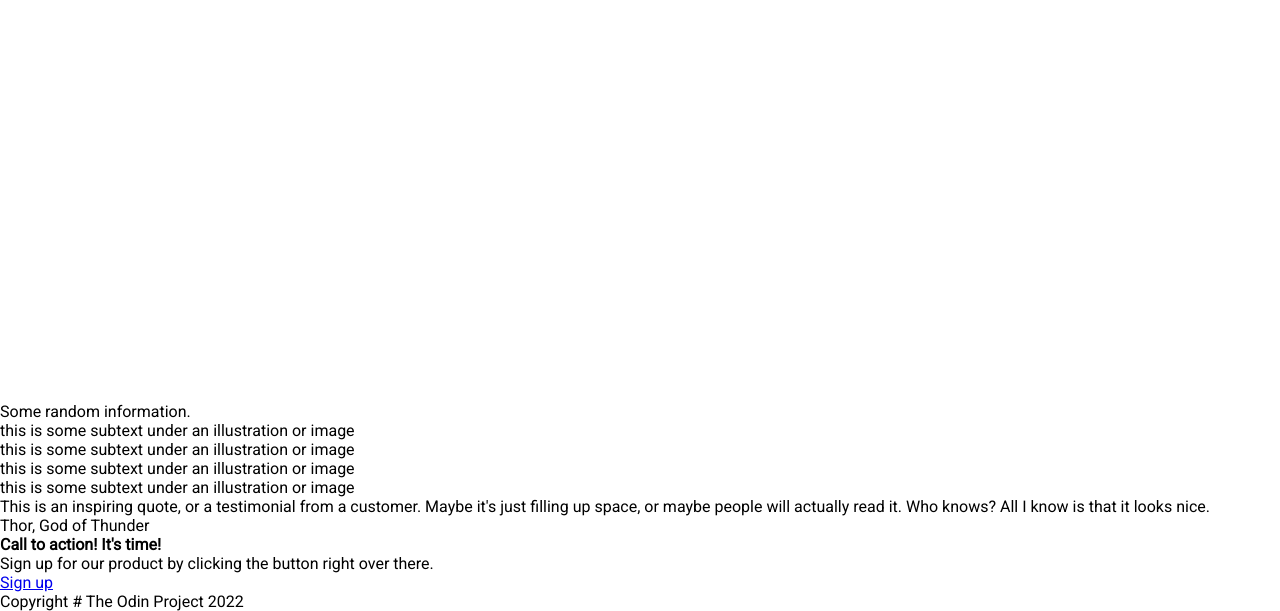
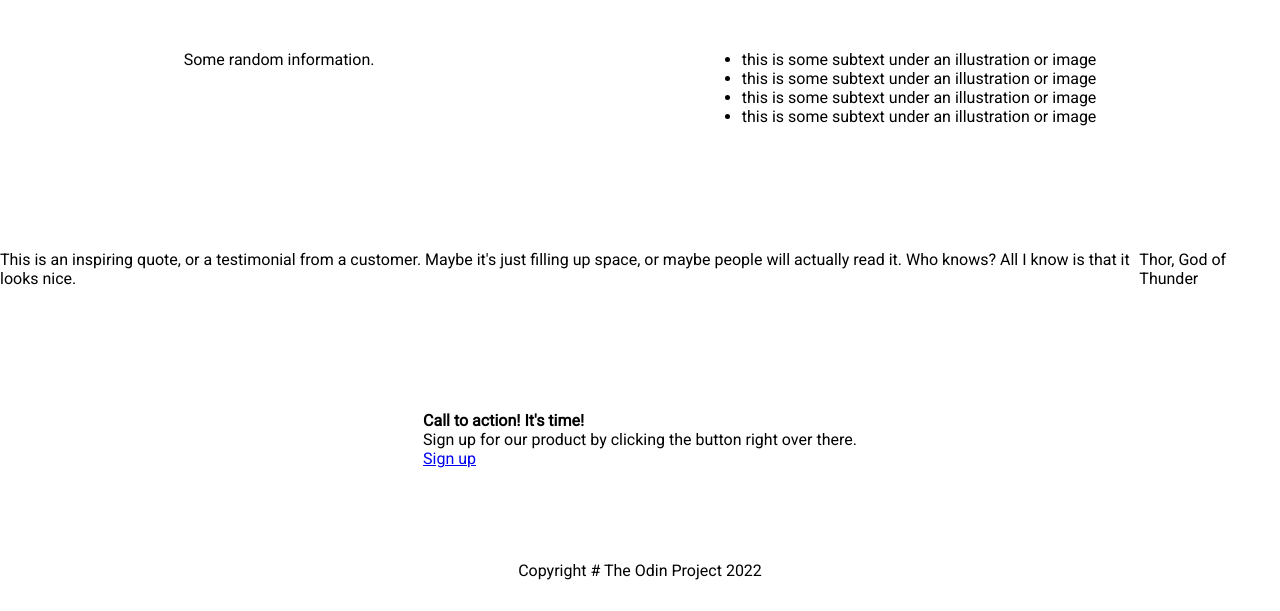
Before and after one commit to SalamanderCtesiphon/landing-page, a plain HTML site: page index.html in a window 1280 px wide. Shown: the part 189-800 px from the top of the page. Drawn offline with Linux system fonts and the light colour scheme.

Commit message:
laid out the remaining flex items for the total page

```diff
--- a/style.css
+++ b/style.css
@@ -52,3 +52,27 @@ body {
    justify-content: space-around;
    flex: 4 1 auto;
 }
+
+.second-row {
+   display: flex;
+   justify-content: space-around;
+   flex: 4 1 auto;
+}
+
+.third-row {
+   display: flex;
+   justify-content: space-around;
+   flex: 4 1 auto;
+}
+
+.fourth-row {
+   display: flex;
+   justify-content: space-around;
+   flex: 3 1 auto;
+}
+
+.footer {
+   display: flex;
+   justify-content: space-around;
+   flex: 1 1 auto;
+}
```
